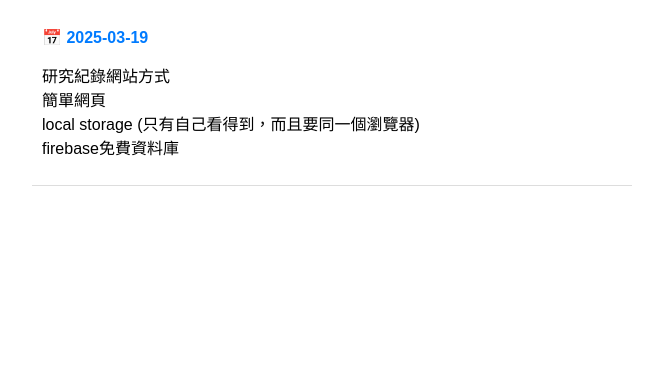
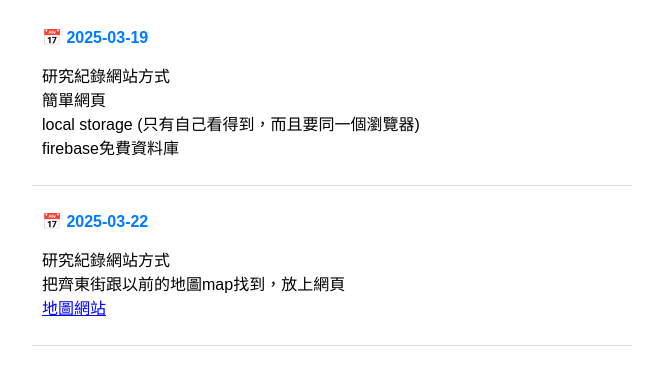
Before and after one commit to lipuyeh/website, a plain HTML site: page note.html in a window 1280 px wide. Shown: the part 87-472 px from the top of the page, without its empty margins (308-971 px from the left). Drawn offline with Linux system fonts and the light colour scheme.

Commit message:
style: add note

```diff
--- a/note.html
+++ b/note.html
@@ -22,6 +22,15 @@
 		<br> firebase免費資料庫
 	    </p>
         </div>
+        <div class="entry">
+            <p class="date">📅 2025-03-22</p>
+            <p>研究紀錄網站方式
+		<br> 把齊東街跟以前的地圖map找到，放上網頁
+                <br> <a href="https://gissrv4.sinica.edu.tw/gis/taipei.aspx#">地圖網站</a>
+	    </p>
+        </div>
+
+
     </div>
 
 </body>
```
